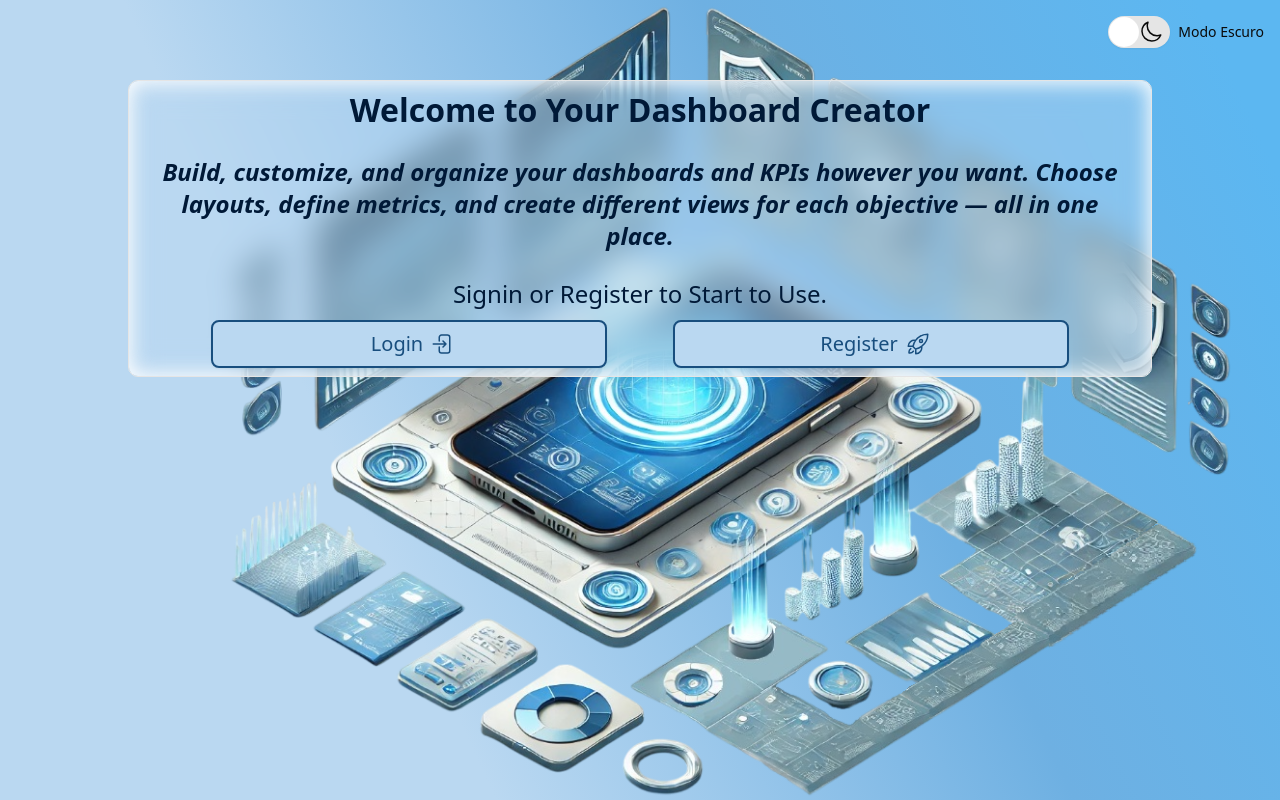
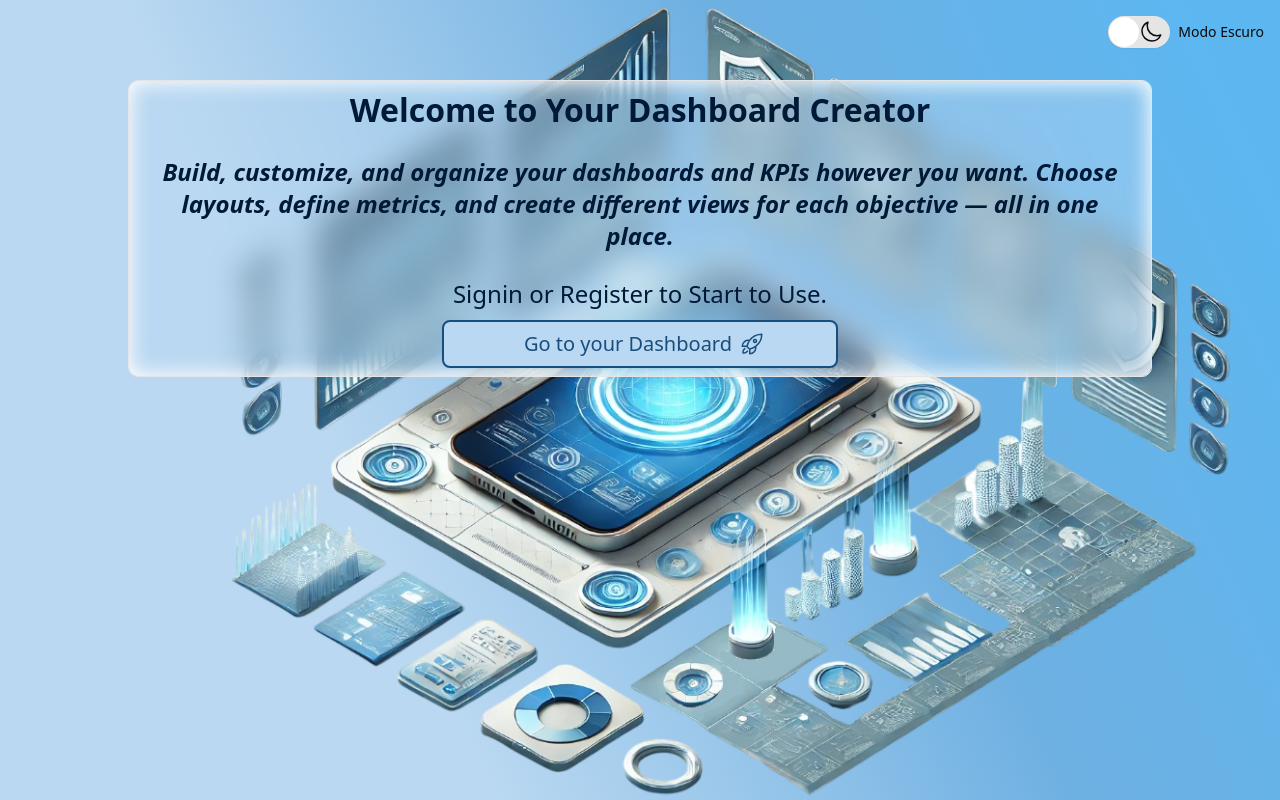
Before and after one commit to RodrigoNeoEx/your-dashboard, a Next.js app: page / in a window 1280 px wide. Built offline with nearby package versions, Linux system fonts and the light colour scheme.

Commit message:
feat: add page home

```diff
--- /dev/null
+++ b/src/app/home/page.tsx
@@ -0,0 +1,11 @@
+import ContainerPage from "@/components/containers/ContainerPage"
+
+const Home = () => {
+  return (
+    <ContainerPage className="bg-[image:var(--color-background-grad)]">
+      <div>Good Night World</div>
+    </ContainerPage>
+  )
+}
+
+export default Home;
--- a/src/app/page.tsx
+++ b/src/app/page.tsx
@@ -28,7 +28,7 @@ const Home = () => {
       >
         <ModalProvider>
           <LoginButtons
-            btn1="Login"
+            btn1="Go to your Dashboard"
             btn2="Register"
             btnClass="min-w-[40%] h-auto sm:text-[1.25rem] 2xl:text-[1.75rem] bg-[#bad8f1] text-[#184e7e] border-[#184e7e] border-2 dark:text-white dark:bg-[#184e7e] hover:text-white "
           />
--- a/src/components/buttons/loginButtons.tsx
+++ b/src/components/buttons/loginButtons.tsx
@@ -3,6 +3,7 @@ import { setSVG } from "@/utils/setSVG"
 import React from "react"
 import DefaultModal from "../modals/DefaultModal"
 import { useModalContext } from "@/context/modals/ModalsProvider"
+import { useRouter } from "next/navigation"
 
 
 interface LoginButtonsProps {
@@ -19,17 +20,23 @@ const LoginButtons: React.FC<LoginButtonsProps> = ({
 }) => {
 
   const { modalName, openModal, closeModal } = useModalContext();
+  const router = useRouter();
+
+  const handleFn = (btn1: string) => {
+    btn1 === "Go to your Dashboard" ?
+    router.push('/home') : openModal("register")
+  }
 
   return (
     <section className={`flex w-full pt-2 justify-evenly ${containerClass}`}>
         <Button
-          onClick={() => openModal(btn1)}
+          onClick={() => handleFn(btn1)}
           className={`${btnClass}`}
         >
           <span className="ml-2">{btn1}</span>
           {setSVG(btn1)}
         </Button>
-      { btn1 !== "Go to Your Dashboard"  &&
+      { btn1 !== "Go to your Dashboard"  &&
         <Button onClick={() => openModal(btn2)} className={`${btnClass}`}>
           <span className="ml-2">{btn2}</span>
           {setSVG(btn2)}
```
